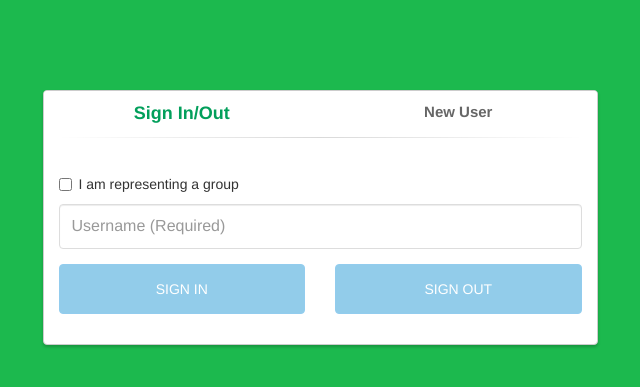
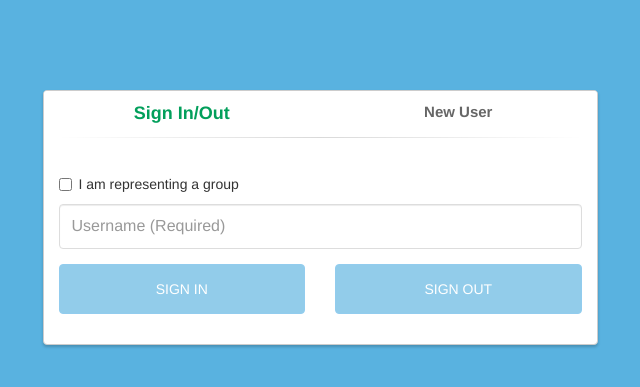
Before and after one commit to Breadamonium/RHoK2015-Afya, a PHP site: template View/login.html in a window 1280 px wide. Shown: the top 387 px of the page, without its empty margins (320-960 px from the left). Run offline with PHP 8.4, Linux system fonts and the light colour scheme; the template is opened without the code that fills it, so the values that code supplies are empty; some libraries are stand-ins or nearby versions.

Commit message:
Switched to blue for color-blindness

```diff
--- a/CSS/login.css
+++ b/CSS/login.css
@@ -1,6 +1,6 @@
 body {
     padding-top: 90px;
-    background-color: #1CB94E;
+    background-color: #59B2E0;
 }
 .panel-login {
 	border-color: #ccc;
```
